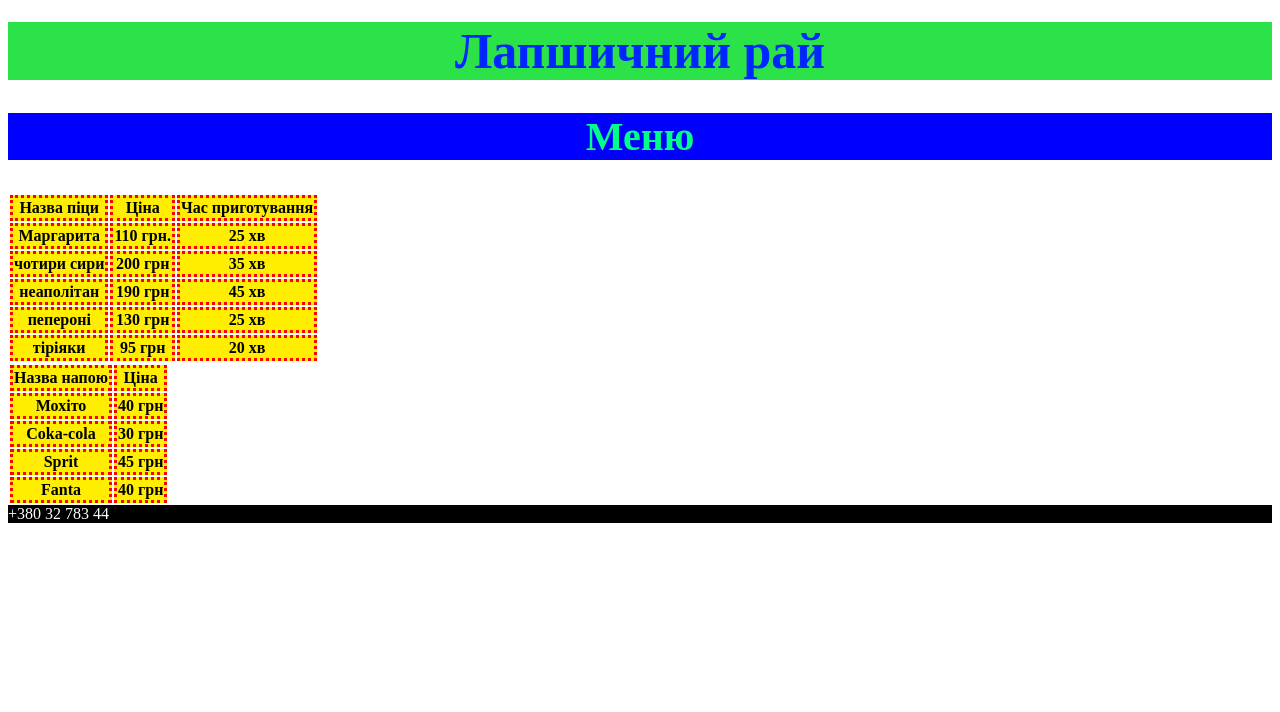
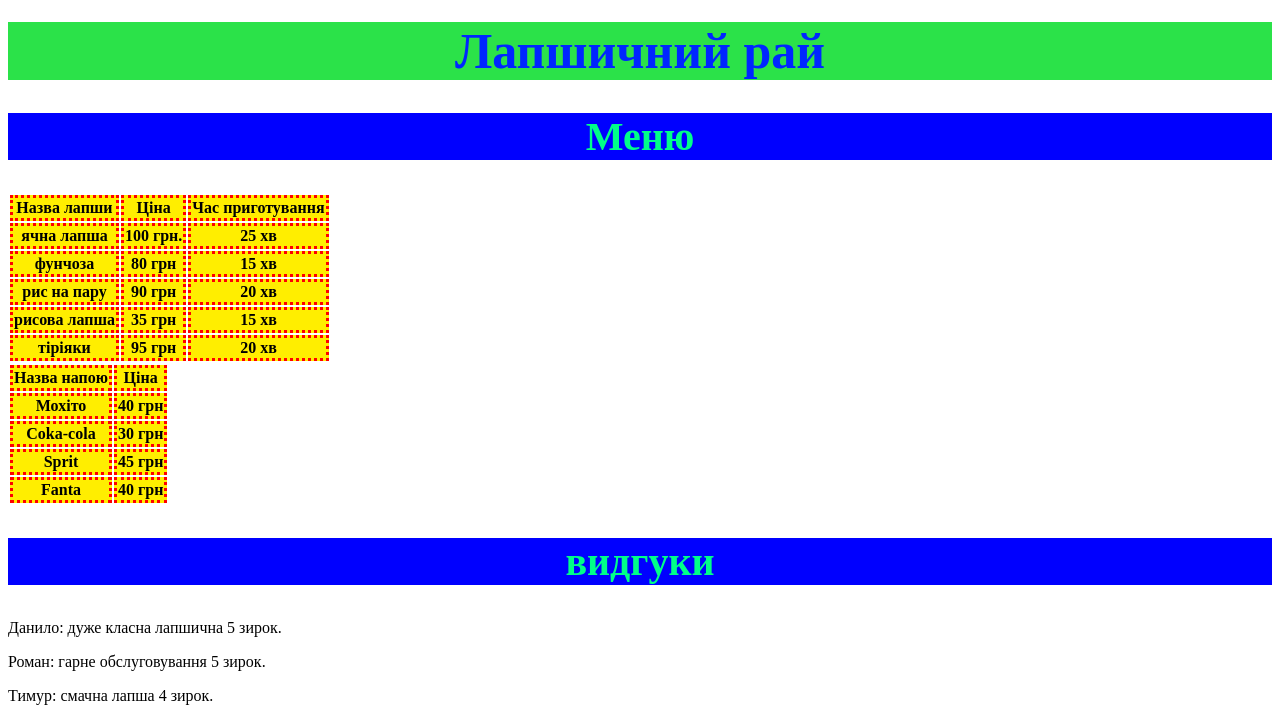
Before and after one commit to romanfomovskoj/lapsha, a plain HTML site: page index.html in a window 1280 px wide. Shown: the part 88-800 px from the top of the page. Drawn offline with Linux system fonts and the light colour scheme.

Commit message:
Update index.html

```diff
--- a/index.html
+++ b/index.html
@@ -16,31 +16,31 @@
         <main>
             <h1 class="title">Лапшичний рай</h1>
             <h2>Меню</h2>
-                        <table>
+                <table>
                 <tr>
-                    <th>Назва піци</th>
+                    <th>Назва лапши</th>
                     <th>Ціна</th>
                     <th>Час приготування</th>
                 </tr>
                 <tr>
-                    <th>Маргарита </th>
-                    <th>110 грн.</th>
+                    <th>ячна лапша </th>
+                    <th>100 грн.</th>
                     <th>25 хв</th>
                 </tr>
                 <tr>
-                    <th>чотири сири</th>
-                    <th>200 грн</th>
-                    <th>35 хв</th>
+                    <th>фунчоза</th>
+                    <th>80 грн</th>
+                    <th>15 хв</th>
                 </tr>
                 <tr>
-                    <th>неаполітан</th>
-                    <th>190 грн</th>
-                    <th>45 хв</th>
+                    <th>рис на пару</th>
+                    <th>90 грн</th>
+                    <th>20 хв</th>
                 </tr>
                 <tr>
-                    <th>пепероні</th>
-                    <th>130 грн</th>
-                    <th>25 хв</th>
+                    <th>рисова лапша</th>
+                    <th>35 грн</th>
+                    <th>15 хв</th>
                 </tr>
                 <tr>
                     <th>тіріяки</th>
@@ -48,7 +48,7 @@
                     <th>20 хв</th>
                 </tr>
                 </table>
-                            <table>
+                <table>
                 <tr>
                     <th>Назва напою</th>
                     <th>Ціна</th>
@@ -70,8 +70,15 @@
                     <th>40 грн</th>
                 </tr>
             </table>
+            <h2>видгуки</h2>
+             <p>Данило: дуже класна лапшична 5 зирок. </p>
+             <p>Роман: гарне обслуговування 5 зирок. </p>
+             <p>Тимур: смачна лапша 4 зирок. </p>
+              <h2>Картинки</h2>
+              <img src="https://encrypted-tbn0.gstatic.com/images?q=tbn:ANd9GcRgIvApVs1nOc1_IdzoQ-cEZP1STxkng1ZRJOajc7d9fY1d1Yrg1xsEB-bVekuyTsIhAe4&usqp=CAU"/>
+              <img src="https://encrypted-tbn0.gstatic.com/images?q=tbn:ANd9GcTEBzpd1YbCAzewv1hSGBaD-3A9b9rPB6nsNB8r7PDfYT7CmQW5DXD9tZCObSmaw75Aaoo&usqp=CAU"/>
+              <img src="https://encrypted-tbn0.gstatic.com/images?q=tbn:ANd9GcSu39Vnf5ifvEU2TnUE8akn3H-xXkVM0goa5JU932k3BLuixyTnDiMDNk6KHbNOP1y2uq0&usqp=CAU"/>
         </main>
-
         <footer>+380 32 783 44</footer>
     </body>
 </html>
```
